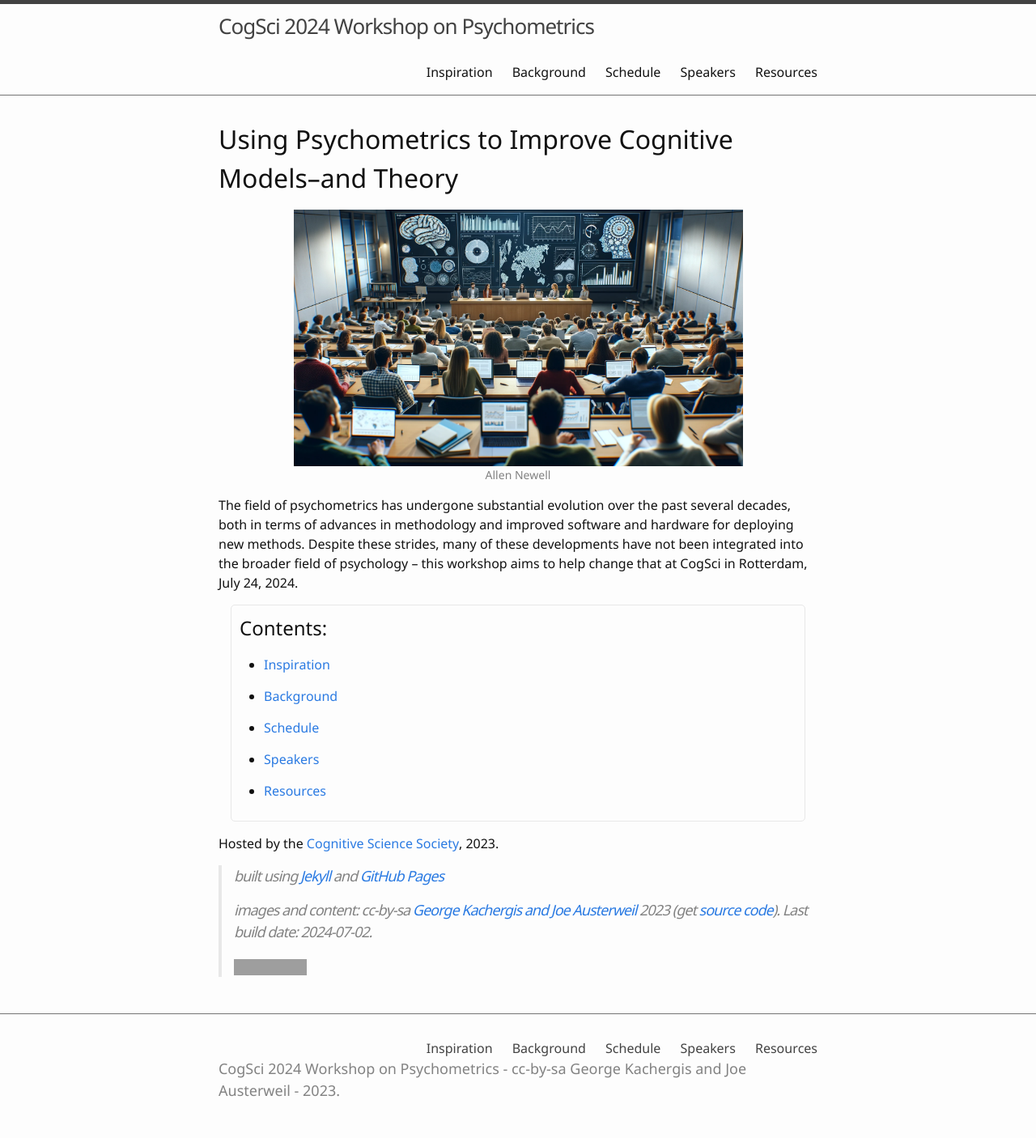
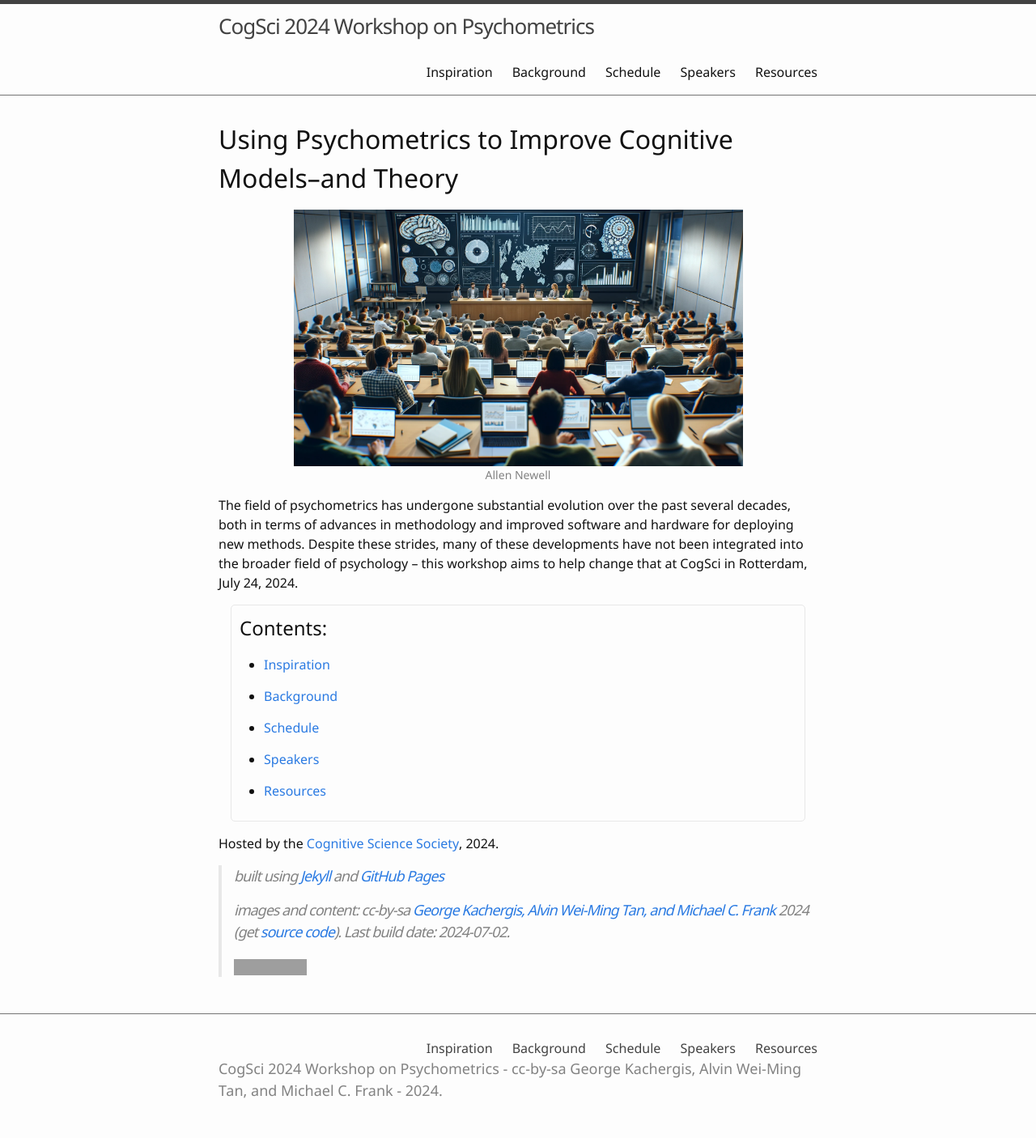
Before and after one commit to kachergis/psychometrics-workshop, a Jekyll site: the page built from index.md, in a window 1280 px wide. Shown: the whole page at 81% size. Built offline with Jekyll 4.4.1, drawn with Linux system fonts in a browser that asks for light colours; grey boxes are pictures that could not be loaded.

Commit message:
update config

```diff
--- a/_config.yml
+++ b/_config.yml
@@ -14,8 +14,8 @@ description: "2024 Cognitive Science Workshop on Psychometrics "
 keywords: "theory development, psychometrics, measurement, individual differences"
 
 # author settings for cc-by, appears in the footer
-author: George Kachergis and Joe Austerweil
-pub_year: 2023
+author: George Kachergis, Alvin Wei-Ming Tan, and Michael C. Frank
+pub_year: 2024
 github_username: kachergis
 
 # add the full url for the github repository
@@ -24,7 +24,7 @@ repo: "https://github.com/kachergis/psychometrics-workshop"
 # site urls
 # add the url for the domain,
 # on gh-pages follow the pattern: https://kachergis.github.io
-url: "http://www.psychometrics-workshop.com"
+url: "https://psychometrics-workshop.github.io"
 # add subsection of the domain,
 # on gh-pages this is /psychometrics-workshop
 baseurl: ""
```
